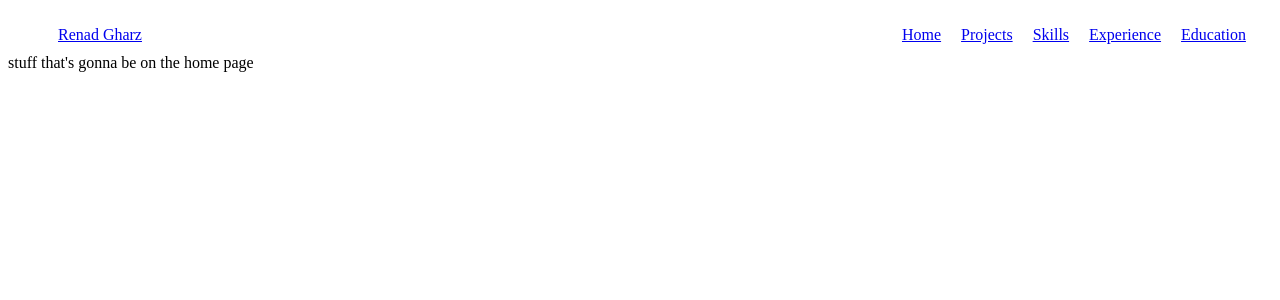
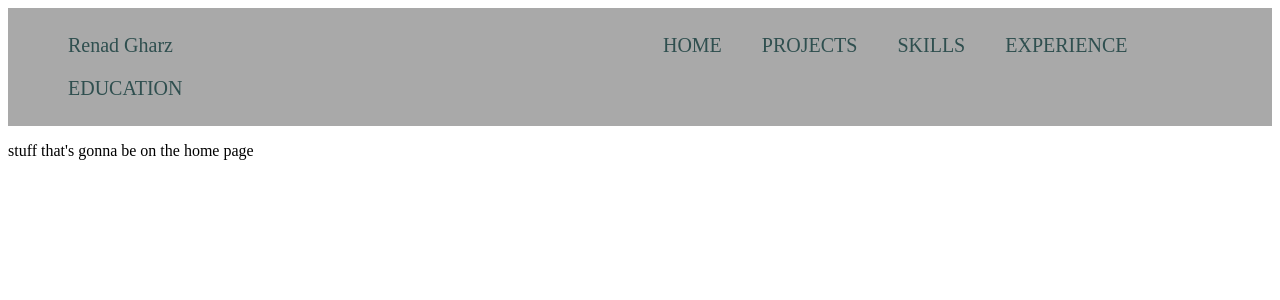
Before and after one commit to renadgharz/Portfolio-Website, a Flask app: page / in a window 1280 px wide. Shown: the top 300 px of the page. Run offline with Flask 2, Linux system fonts and the light colour scheme.

Commit message:
navbar css

```diff
--- a/static/css/base.css
+++ b/static/css/base.css
@@ -1,8 +1,22 @@
+.navbar {
+  background-color: #A9A9A9;
+  display: flex;
+}
 
-nav ul li:first-child {float:left; }
+.navbar ul li {
+    list-style-type: none;
+    float:left;
+    margin: 10px 20px 10px 20px;
+    font-size: 20px;
+}
 
-nav ul li {
-    list-style:none;
-    margin:10px;
-    float:left;
+.navbar ul li a {
+    text-decoration: none;
+    text-transform: uppercase;
+    color: #2F4F4F;
 }
+
+#name-logo {
+    margin-right: 450px !important;
+    text-transform: none;
+}
--- a/templates/base.html
+++ b/templates/base.html
@@ -6,17 +6,16 @@
     <title>Renad Gharz | {% block title %}{% endblock %}</title>
 </head>
 <body>
-    <nav>
+    <nav class="navbar">
         <ul>
-            <li><a href="{{ url_for('home') }}">Renad Gharz</a></li>
-            <li style="margin-left: 750px;"><a href="{{ url_for('home') }}">Home</a></li>
+            <li><a href="{{ url_for('home') }}" id="name-logo">Renad Gharz</a></li>
+            <li><a href="{{ url_for('home') }}">Home</a></li>
             <li><a href="{{ url_for('projects') }}">Projects</a></li>
             <li><a href="{{ url_for('skills') }}">Skills</a></li>
             <li><a href="{{ url_for('experience') }}">Experience</a></li>
             <li><a href="{{ url_for('education') }}">Education</a></li>
         </ul>
     </nav>
-
     {% block content %}
     {% endblock %}
 </body>
```
